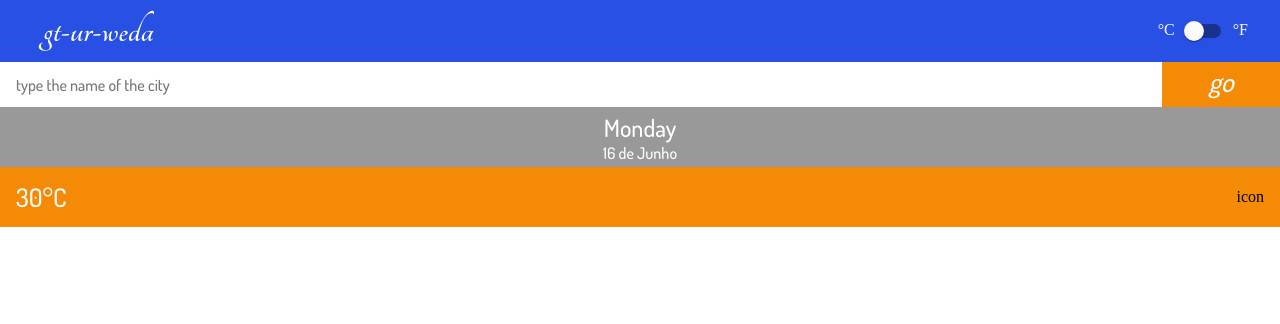
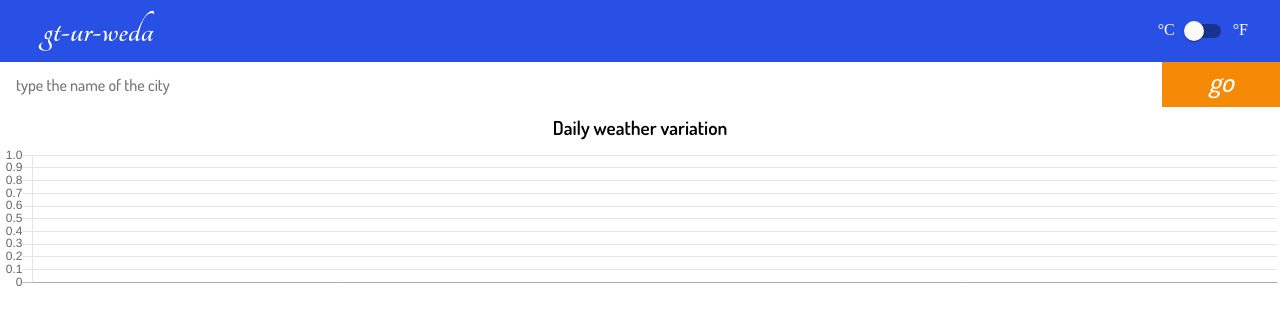
Before and after one commit to ntswambeni/weatherApp, a React (Create React App) app: page / in a window 1280 px wide. Shown: the top 324 px of the page. Built offline with nearby package versions, Linux system fonts and the light colour scheme.

Commit message:
create chart for weather variations

```diff
--- a/src/App.tsx
+++ b/src/App.tsx
@@ -1,20 +1,120 @@
-import React, { Fragment } from 'react';
+import React, { Fragment, useState } from 'react';
 import Navbar from './components/navbar/Navbar';
 import {ThemeProvider} from 'styled-components';
 import GlobalStyle from './util/GlobalStyle';
 import theme from './util/theme';
 import SearchBar from './components/searchBar/SearchBar';
 import Display from './components/display/Display';
+import axios from 'axios';
+import WeatherChart from './components/charts/WeatherChart';
+
+function App() {
+
+  //Types for the forecast object
+  interface ForecastTypes{
+    temperature: number;
+    icon: string;
+    date: string;
+    min:number;
+    max:number;
+  }
+
+  // loading state
+  const [loading, setLoading] = useState(false);
+
+  const [fourDaysForecast, setFourDaysForeCast] = useState<ForecastTypes[]>([]);;
+
+  // controled variable for selection of weather unit
+  const [unit, setUnit] = useState({name:"metric", IS:"C"})
+
+  // controled variable for todays weather details
+  const [todayWeatherState, setTodayWeatherState] = useState({temperature:0, icon:"", city: "", country:"", min: 0, max: 0});
+
+  // Weather map api user details
+  const weatherMap = {
+    key: "590114bd84db624b1f28ce90d5fd1a06",
+    todayWeather: "https://api.openweathermap.org/data/2.5/weather",
+    forecast:"https://api.openweathermap.org/data/2.5/forecast"
+  }
+
+  // get todays weather details for a city
+  const  getTodayWeather = async (city:string)=>{
+
+    try{
+      setLoading(true);
+      const res = await axios.get(`${weatherMap.todayWeather}?q=${city}&appid=${weatherMap.key}&units=${unit.name}`);
+      setTodayWeatherState({
+        temperature: res.data.main.temp,
+        icon: res.data.weather[0].icon,
+        city: res.data.name,
+        country: res.data.sys.country,
+        min: res.data.main.temp_min,
+        max: res.data.main.temp_max
+      });
+      setLoading(false)
+    }catch(err){
+      console.log(err);
+    }
+  }
+
+  // get 5 days weather forecast for a city
+  const  getForecast = async (city:string)=>{
+
+    try{
+      setLoading(true);
+      const forecastStore: Array<ForecastTypes> = []
+      const res = await axios.get(`${weatherMap.forecast}?q=${city}&appid=${weatherMap.key}&units=${unit.name}`);
+      console.log(res.data);
+
+      for(var i = 1; i <= 4; i++){
+        const forecast  = {
+          temperature: res.data.list[i*8].main.temp,
+          min:res.data.list[i*8].main.temp_min,
+          max:res.data.list[i*8].main.temp_max,
+          icon: res.data.list[i*8].weather[0].icon,
+          date: res.data.list[i*8].dt_txt,
+        }
+        forecastStore.push(forecast)
+      }
+      setFourDaysForeCast(forecastStore)
+      setLoading(false)
+    }catch(err){
+      console.log(err);
+    }
+  }
 
 
-function App() {
   return (
     <Fragment>
       <GlobalStyle />
       <ThemeProvider theme={theme}>
         <Navbar/>
-        <SearchBar/>
-        <Display temperature={30} icon={"icon"} weekDay={"Monday"} monthDay={"16 de Junho"}/>
+        <SearchBar getTodayWeather={getTodayWeather} getForecast={getForecast}/>
+        {fourDaysForecast.length !==0 && <Display
+          today={"TODAY - "}
+          temperature={todayWeatherState.temperature && Math.round(todayWeatherState.temperature) }
+          icon={todayWeatherState.icon && todayWeatherState.icon}
+          min={todayWeatherState.min && Math.round(todayWeatherState.min)}
+          max={todayWeatherState.max && Math.round(todayWeatherState.max)}
+         />}
+        <WeatherChart todayWeather={todayWeatherState.temperature} fourDaysForecast={fourDaysForecast} loading={loading}/>
+
+         {/* {
+          fourDaysForecast.length !==0 &&
+            fourDaysForecast.map((weatherForecast, index)=>{
+              return (
+                <Display
+                  key={index}
+                  temperature={Math.round(weatherForecast.temperature && weatherForecast.temperature) }
+                  icon={weatherForecast.icon}
+                  date={weatherForecast.date}
+                  min={Math.round(weatherForecast.min)}
+                  max={Math.round(weatherForecast.max)}
+                />
+              )
+            })
+        }  */}
+
       </ThemeProvider>
     </Fragment>
   );
--- /dev/null
+++ b/src/components/charts/LineChart.js
@@ -0,0 +1,144 @@
+import React , { useState, useEffect } from 'react';
+import { Line } from 'react-chartjs-2';
+import moment from 'moment';
+
+
+
+const LineChart = ({todayWeather, loading, fourDaysForecast}) => {
+  // // chart info state
+  // const [chartInfo, setChartInfo] = useState([]);
+
+  // const buildChartInfo = ()=>{
+  //   const infoBuilder = [];
+  //   const chartItem = {}
+  //   chartItem.date = moment().format('MMM Do');
+  //   chartItem.temperature = todayWeather;
+  //   infoBuilder.push(chartItem)
+  //   for(var i = 0; i < fourDaysForecast.length; i++){
+  //     const chartItem = {}
+  //     chartItem.date = fourDaysForecast[i].date;
+  //     chartItem.temperature = fourDaysForecast[i].temperature;
+  //     infoBuilder.push(chartItem)
+  //   }
+  //   setChartInfo(infoBuilder);
+  // }
+
+  const [chartInfo, setChartInfo] = useState({labels:[], data:[]});
+  const buildChartInfo = ()=>{
+
+  }
+  useEffect(()=>{
+    if(!loading){
+      const labels = [];
+      const data = [];
+      labels.push(moment().format('MMM Do'));
+      data.push(Math.round(todayWeather));
+
+      for(var i = 0; i < fourDaysForecast.length; i++){
+        labels.push(moment(fourDaysForecast[i].date).format('MMM Do'));
+        data.push(Math.round(fourDaysForecast[i].temperature));
+      }
+      const infoBuilder = {labels:labels, data:data};
+      setChartInfo(infoBuilder);
+    }
+
+
+
+
+    setLineData({labels: chartInfo.labels,
+    datasets: [
+      {
+
+        fill: false,
+        lineTension: 0.4,
+        backgroundColor: 'rgba(255, 23, 68,0.4)',
+        borderColor: 'rgba(255, 23, 68,1)',
+        borderCapStyle: 'butt',
+        borderDash: [],
+        borderDashOffset: 0.0,
+        borderJoinStyle: 'miter',
+        pointBorderColor: 'rgba(255, 23, 68,1)',
+        pointBackgroundColor: '#fff',
+        pointBorderWidth: 1,
+        pointHoverRadius: 5,
+        pointHoverBackgroundColor: 'rgba(255, 23, 68,1)',
+        pointHoverBorderColor: 'rgba(220,220,220,1)',
+        pointHoverBorderWidth: 2,
+        pointRadius: 1,
+        pointHitRadius: 10,
+        data: chartInfo.data
+      }
+    ]})
+
+    setLineOptions(
+      {
+        title: {
+            display: false,
+            text: "title",
+            fontSize: 14
+        },
+        legend: {
+            display: false,
+            position: 'right'
+        },
+        maintainAspectRatio: false,
+      }
+    )
+  }, [loading])
+
+
+
+    // set data
+
+    const [lineData, setLineData] = useState({
+      labels: ['Janeiro', 'Fevereiro', 'Março', 'Abril', 'Maio', 'Junho', 'Julho','Agosto', 'Setembro', 'Outubro', 'Novembro', 'Dezembro'],
+      datasets: [
+        {
+
+          fill: false,
+          lineTension: 1,
+          backgroundColor: 'rgba(255, 23, 68,0.4)',
+          borderColor: 'rgba(255, 23, 68,1)',
+          borderCapStyle: 'butt',
+          borderDash: [],
+          borderDashOffset: 0.0,
+          borderJoinStyle: 'miter',
+          pointBorderColor: 'rgba(255, 23, 68,1)',
+          pointBackgroundColor: '#fff',
+          pointBorderWidth: 1,
+          pointHoverRadius: 5,
+          pointHoverBackgroundColor: 'rgba(255, 23, 68,1)',
+          pointHoverBorderColor: 'rgba(220,220,220,1)',
+          pointHoverBorderWidth: 2,
+          pointRadius: 1,
+          pointHitRadius: 10,
+          data: [1,1,1,1]
+        }
+      ]
+    });
+
+    // set options
+    const [lineOptions, setLineOptions] = useState({
+
+            title: {
+                display: false,
+                text: "title",
+                fontSize: 14
+            },
+            legend: {
+                display: false,
+                position: 'right'
+            },
+            maintainAspectRatio: false,
+        }
+    );
+    return (
+        <div>
+            <Line
+            data={lineData}
+            options={lineOptions} />
+        </div>
+    )
+}
+
+export default LineChart
--- /dev/null
+++ b/src/components/charts/Style.js
@@ -0,0 +1,16 @@
+import styled from 'styled-components';
+
+// CSS for Navbar component
+const ChartContainer = styled.div`
+    font-family: ${({theme})=>{
+            return theme.fonts.primary;
+        }};
+    h2{
+        padding: 0.5rem 1rem;
+        font-weight: 600;
+        font-size: 1.2rem;
+        text-align: center;
+    }
+`;
+
+export default ChartContainer;
--- /dev/null
+++ b/src/components/charts/WeatherChart.tsx
@@ -0,0 +1,29 @@
+import React from 'react'
+import LineChart from './LineChart';
+import ChartContainer from './Style';
+
+interface ForecastTypes{
+  temperature: number;
+  icon: string;
+  date: string;
+  min:number;
+  max:number;
+}
+
+interface WeatherChartProps{
+  fourDaysForecast:ForecastTypes[];
+  todayWeather:number;
+  loading:boolean;
+}
+
+const WeatherChart: React.FC<WeatherChartProps> = ({todayWeather, fourDaysForecast, loading}) => {
+
+  return (
+      <ChartContainer>
+        <h2>Daily weather variation</h2>
+        <LineChart  todayWeather={todayWeather} fourDaysForecast={fourDaysForecast} loading={loading}/>
+      </ChartContainer>
+  )
+}
+
+export default WeatherChart
--- a/src/components/display/Display.tsx
+++ b/src/components/display/Display.tsx
@@ -4,17 +4,19 @@ import TemperatureDisplay from './temperatureDisplay/TemperatureDisplay';
 import DateDisplay from './dateDisplay/DateDisplay';
 //define types for display components
 interface DisplayTypes{
-    weekDay: string;
-    monthDay: string;
+    date?: string;
     temperature: number;
     icon?: string;
+    min: number;
+    max: number;
+    today?:string;
 }
-const Display: React.FC<DisplayTypes> = ({weekDay, monthDay, temperature, icon}) => {
+const Display: React.FC<DisplayTypes> = ({date, temperature, icon, min, max, today}) => {
 
     return (
         <DisplayContainer>
-            <TemperatureDisplay temperature={temperature} icon={icon}/>
-            <DateDisplay weekDay={weekDay} monthDay={monthDay}/>
+            <TemperatureDisplay temperature={temperature} min={min} max={max} icon={icon}/>
+            <DateDisplay date={date} today={today}/>
         </DisplayContainer>
     )
 }
--- a/src/components/display/dateDisplay/DateDisplay.tsx
+++ b/src/components/display/dateDisplay/DateDisplay.tsx
@@ -1,17 +1,29 @@
 import React from 'react';
 import DateContainer from './Style';
+import moment from 'moment';
 
 //define types for day of the week and date of the month
 interface DateTypes{
-    weekDay: string;
-    monthDay: string;
+    date?: string;
+    today?:string;
 }
-const DateDisplay: React.FC<DateTypes> = ({weekDay, monthDay}) => {
+const DateDisplay: React.FC<DateTypes> = ({date, today=""}) => {
+    // get day of the week from weather api date
+    const getWeekDay = ()=>{
+        const dayOfTheWeek = moment(date).format('dddd')
+        return dayOfTheWeek;
+    }
+
+    const getMonthDay = ()=>{
+        const dayOfThemonth = moment(date).format('MMM Do')
+
+        return dayOfThemonth;
+    }
 
     return (
         <DateContainer>
-            <p>{weekDay}</p>
-            <p>{monthDay}</p>
+            <p>{getWeekDay()}</p>
+            <p>{`${today}${getMonthDay()}`}</p>
         </DateContainer>
     )
 }
--- a/src/components/display/temperatureDisplay/Style.js
+++ b/src/components/display/temperatureDisplay/Style.js
@@ -2,24 +2,28 @@ import styled from 'styled-components';
 
 // CSS for Navbar component
 const TemperatureContainer = styled.div`
-    width:200px;
+    width:250px;
     height: 60px;
     background-color:#F58A07 ;
     display: flex;
     justify-content: space-between;
     align-items: center;
     padding-left:1rem;
-    padding-right: 1rem;
+    padding-right: 0.6rem;
     @media only screen and (min-width:768px){
         width: 100%;
     }
     p{
+        text-align:center;
         color: #fff;
-        font-size: 1.6rem;
+        font-size: 1.4rem;
         font-family: ${({theme})=>{
             return theme.fonts.primary;
         }};
     }
+    p:last-child{
+        font-size: 0.8rem;
+    }
 `;
 
 export default TemperatureContainer;
--- a/src/components/display/temperatureDisplay/TemperatureDisplay.tsx
+++ b/src/components/display/temperatureDisplay/TemperatureDisplay.tsx
@@ -5,16 +5,19 @@ import TemperatureContainer from './Style';
 interface Temperature{
     temperature: number;
     icon?: string;
+    min: number;
+    max: number;
 }
 
-const TemperatureDisplay: React.FC<Temperature> = ({temperature, icon}) => {
+const TemperatureDisplay: React.FC<Temperature> = ({temperature, icon, max, min}) => {
 
     return (
         <TemperatureContainer>
-            <p>
-                {temperature}&#176;C
-            </p>
-            <div>{icon}</div>
+            <div>
+                <p>{temperature}&#176;C</p>
+                <p>{`${min}`}&#176;C min/{`${max}`}&#176;C MAX</p>
+            </div>
+            <img alt="weather icon" src={`http://openweathermap.org/img/wn/${icon}.png`}/>
         </TemperatureContainer>
     )
 }
--- a/src/components/navbar/Navbar.tsx
+++ b/src/components/navbar/Navbar.tsx
@@ -1,4 +1,4 @@
-import React, {useState} from 'react';
+import React from 'react';
 import {Switch} from '@material-ui/core';
 import NavbarContainer from './Style';
 const Navbar: React.FC = () => {
--- a/src/components/navbar/Style.js
+++ b/src/components/navbar/Style.js
@@ -15,6 +15,7 @@ h1{
     font-size: 2.5rem;
     padding: 0.7rem;
 }
+
 @media only screen and (min-width:768px){
     display: flex;
     align-items: center;
```
Also changed, not shown: package.json (+8 -0 lines), src/components/searchBar/SearchBar.tsx (+13 -5 lines), 1 other file (tests, documents, lock files or other folders).
